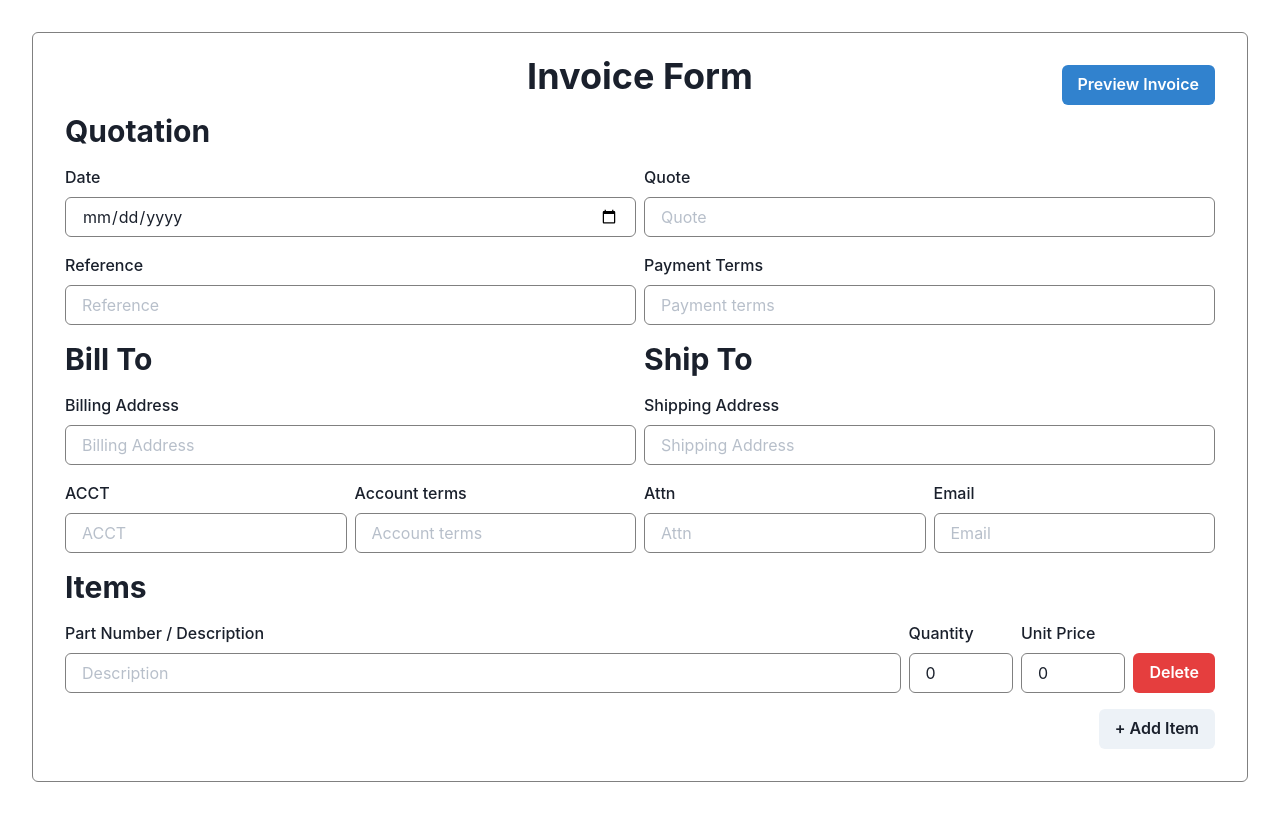
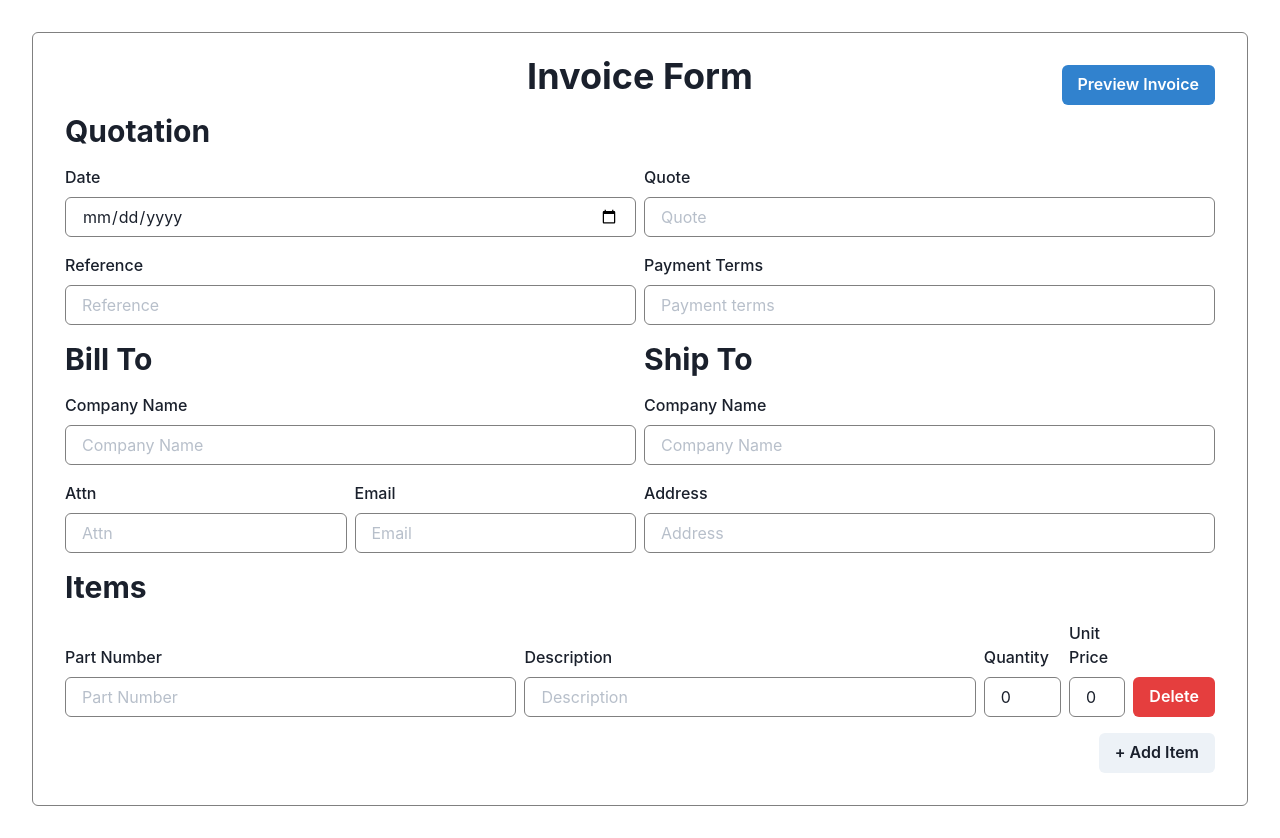
Before and after one commit to narender1996/invoice, a React (Vite) app: page / in a window 1280 px wide. Before the commit the page ends 814 px from the top, so only its background shows below. Built offline with nearby package versions, Linux system fonts and the light colour scheme.

Commit message:
inovice generator

```diff
--- a/src/components/Invoice/components/InvoicePreview.tsx
+++ b/src/components/Invoice/components/InvoicePreview.tsx
@@ -156,7 +156,7 @@ const InvoicePreviewModal = (props: Props) => {
                 </VStack>
               </Box>
             </HStack>
-            <HStack gap={0}>
+            <HStack gap={0} alignItems="stretch">
               <Box
                 p={2}
                 flex={1}
@@ -167,22 +167,22 @@ const InvoicePreviewModal = (props: Props) => {
                   Bill To
                 </Text>
                 <Text fontSize={12} fontWeight={900}>
-                  {invoice.billTo.address}
+                  {invoice.billTo.billname}
                 </Text>
                 <HStack>
                   <Text fontSize={12} fontWeight={900}>
-                    ACCT #
+                    Attn :
                   </Text>
                   <Text fontSize={12} fontWeight={500}>
-                    {invoice.billTo.acct}
+                    {invoice.billTo.attn}
                   </Text>
                 </HStack>
                 <HStack>
                   <Text fontSize={12} fontWeight={900}>
-                    Account Terms
+                    Email :
                   </Text>
                   <Text fontSize={12} fontWeight={500}>
-                    {invoice.billTo.accountTerms}
+                    {invoice.billTo.email}
                   </Text>
                 </HStack>
               </Box>
@@ -196,24 +196,28 @@ const InvoicePreviewModal = (props: Props) => {
                   Ship To
                 </Text>
                 <Text fontSize={12} fontWeight={900}>
-                  {invoice.shipTo.address}
+                  {invoice.shipTo.shipname}
                 </Text>
+                {/* {<HStack> */}
+                {/* <Text fontSize={12} fontWeight={900}>
+                      Attn :
+                    </Text> */}
+                {/* <Text fontSize={12} fontWeight={500}>
+                      ""
+                    </Text> */}
+                {/* </HStack>} */}
                 <HStack>
                   <Text fontSize={12} fontWeight={900}>
-                    Attn :
+                    Address :
                   </Text>
                   <Text fontSize={12} fontWeight={500}>
-                    {invoice.shipTo.attn}
+                    {invoice.shipTo.address}
                   </Text>
                 </HStack>
-                <HStack>
-                  <Text fontSize={12} fontWeight={900}>
-                    Email :
-                  </Text>
-                  <Text fontSize={12} fontWeight={500}>
-                    {invoice.shipTo.email}
-                  </Text>
-                </HStack>
+                <Text >
+                  <Box />
+                </Text>
+                <HStack />
               </Box>
             </HStack>
             <Box>
@@ -233,7 +237,10 @@ const InvoicePreviewModal = (props: Props) => {
                         Item
                       </Th>
                       <Th fontWeight={900} fontSize={12}>
-                        Part Number / Description
+                        Part Number
+                      </Th>
+                      <Th fontWeight={900} fontSize={12}>
+                        Description
                       </Th>
                       <Th fontWeight={900} fontSize={12}>
                         Qty
@@ -257,6 +264,9 @@ const InvoicePreviewModal = (props: Props) => {
                           whiteSpace="break-spaces"
                           fontWeight={700}
                         >
+                          {item.part}
+                        </Td>
+                        <Td fontSize={12} fontWeight={700}>
                           {item.description}
                         </Td>
                         <Td fontSize={12} fontWeight={700}>
@@ -282,7 +292,7 @@ const InvoicePreviewModal = (props: Props) => {
                   </Tbody>
                   <Tfoot>
                     <Tr>
-                      <Td colSpan={4}>
+                      <Td colSpan={5}>
                         <HStack mb={4} justifyContent="space-between">
                           <Text fontSize={12} fontWeight={900}>
                             Terms & Conditions
--- a/src/components/Invoice/const.ts
+++ b/src/components/Invoice/const.ts
@@ -1,4 +1,5 @@
 export const InitialItemState = {
+  part: "",
   description: "",
   quantity: 0,
   unitPrice: 0,
@@ -12,14 +13,13 @@ export const InitialState = {
     paymentTerms: "",
   },
   billTo: {
-    address: "",
-    acct: "",
-    accountTerms: "",
+    billname: "",
+    attn: "",
+    email: "",
   },
   shipTo: {
-    address: "",
-    attn: "",
-    email: "",
+    shipname: "",
+    address:""
   },
   items: [{ ...InitialItemState, id: Date.now() }],
 };
--- a/src/components/Invoice/index.tsx
+++ b/src/components/Invoice/index.tsx
@@ -51,15 +51,15 @@ const InvoiceForm = () => {
 
   const handleChange =
     (field: keyof typeof invoice) =>
-    (e: React.ChangeEvent<HTMLInputElement>) => {
-      setInvoice({
-        ...invoice,
-        [field]: {
-          ...invoice[field],
-          [e.target.name]: e.target.value,
-        },
-      });
-    };
+      (e: React.ChangeEvent<HTMLInputElement>) => {
+        setInvoice({
+          ...invoice,
+          [field]: {
+            ...invoice[field],
+            [e.target.name]: e.target.value,
+          },
+        });
+      };
 
   const handleItemChange =
     (id: number) => (e: React.ChangeEvent<HTMLInputElement>) => {
@@ -225,17 +225,17 @@ const InvoiceForm = () => {
             </Heading>
             <Stack spacing={4}>
               <FormControl>
-                <FormLabel>Billing Address</FormLabel>
+                <FormLabel>Company Name</FormLabel>
                 <Input
-                  name="address"
-                  value={invoice.billTo.address}
+                  name="billname"
+                  value={invoice.billTo.billname}
                   onChange={handleChange("billTo")}
                   type="text"
-                  placeholder="Billing Address"
+                  placeholder="Company Name"
                 />
               </FormControl>
               <HStack>
-                <FormControl>
+                {/* <FormControl>
                   <FormLabel>ACCT</FormLabel>
                   <Input
                     name="acct"
@@ -254,6 +254,26 @@ const InvoiceForm = () => {
                     type="text"
                     placeholder="Account terms"
                   />
+                </FormControl> */}
+                <FormControl>
+                  <FormLabel>Attn</FormLabel>
+                  <Input
+                    name="attn"
+                    value={invoice.billTo.attn}
+                    onChange={handleChange("billTo")}
+                    type="text"
+                    placeholder="Attn"
+                  />
+                </FormControl>
+                <FormControl>
+                  <FormLabel>Email</FormLabel>
+                  <Input
+                    name="email"
+                    value={invoice.billTo.email}
+                    onChange={handleChange("billTo")}
+                    type="text"
+                    placeholder="Email"
+                  />
                 </FormControl>
               </HStack>
             </Stack>
@@ -264,28 +284,28 @@ const InvoiceForm = () => {
             </Heading>
             <Stack spacing={4}>
               <FormControl>
-                <FormLabel>Shipping Address</FormLabel>
+                <FormLabel>Company Name</FormLabel>
                 <Input
-                  name="address"
-                  value={invoice.shipTo.address}
+                  name="shipname"
+                  value={invoice.shipTo.shipname}
                   onChange={handleChange("shipTo")}
                   type="text"
-                  placeholder="Shipping Address"
+                  placeholder="Company Name"
                 />
               </FormControl>
 
               <HStack>
                 <FormControl>
-                  <FormLabel>Attn</FormLabel>
+                  <FormLabel>Address</FormLabel>
                   <Input
-                    name="attn"
-                    value={invoice.shipTo.attn}
+                    name="address"
+                    value={invoice.shipTo.address}
                     onChange={handleChange("shipTo")}
                     type="text"
-                    placeholder="Attn"
+                    placeholder="Address"
                   />
                 </FormControl>
-                <FormControl>
+                {/* <FormControl>
                   <FormLabel>Email</FormLabel>
                   <Input
                     name="email"
@@ -294,7 +314,7 @@ const InvoiceForm = () => {
                     type="text"
                     placeholder="Email"
                   />
-                </FormControl>
+                </FormControl> */}
               </HStack>
             </Stack>
           </Box>
@@ -307,7 +327,17 @@ const InvoiceForm = () => {
             {invoice.items.map((item) => (
               <HStack key={item.id} alignItems="flex-end">
                 <FormControl flex={8}>
-                  <FormLabel>Part Number / Description</FormLabel>
+                  <FormLabel>Part Number</FormLabel>
+                  <Input
+                    type="text"
+                    name="part"
+                    onChange={handleItemChange(item.id)}
+                    value={item.part}
+                    placeholder="Part Number"
+                  />
+                </FormControl>
+                <FormControl flex={8}>
+                  <FormLabel>Description</FormLabel>
                   <Input
                     type="text"
                     name="description"
```
